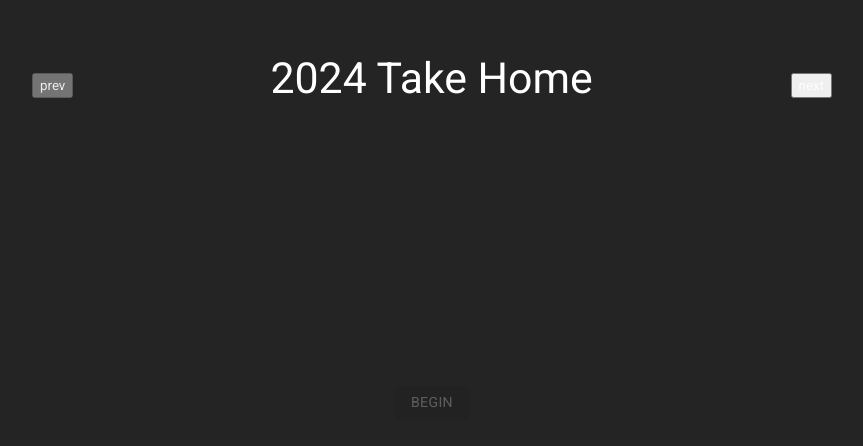
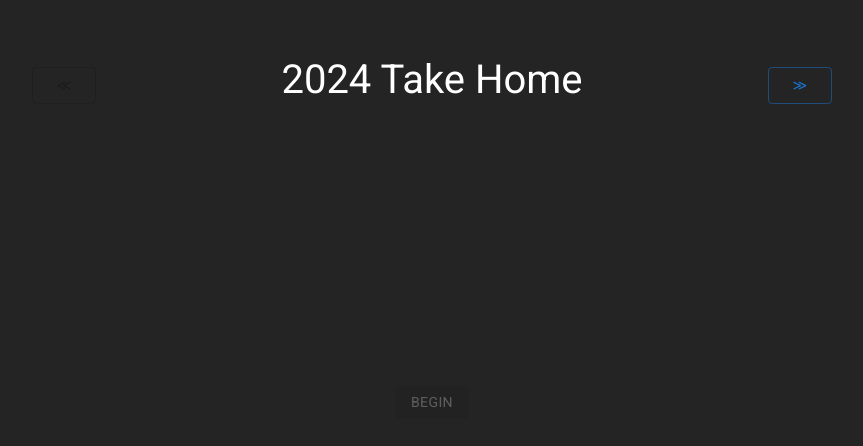
Before and after one commit to aokorodu/multiverse, a React (Vite) app in the folder the-multiverse/: page / in a window 1280 px wide. Shown: the part 298-744 px from the top of the page, without its empty margins (208-1071 px from the left). Built offline with nearby package versions, Linux system fonts and the light colour scheme.

Commit message:
button updates using material ui

```diff
--- a/the-multiverse/package.json
+++ b/the-multiverse/package.json
@@ -13,7 +13,8 @@
     "@emotion/react": "^11.11.4",
     "@emotion/styled": "^11.11.5",
     "@gsap/react": "^2.1.1",
-    "@mui/material": "^5.15.21",
+    "@mui/icons-material": "^5.16.0",
+    "@mui/material": "^5.16.0",
     "@react-three/drei": "^9.107.2",
     "@react-three/fiber": "^8.16.8",
     "@types/three": "^0.165.0",
--- a/the-multiverse/src/components/Intro.jsx
+++ b/the-multiverse/src/components/Intro.jsx
@@ -2,6 +2,7 @@ import { useRef, useState } from "react";
 import styles from "./Intro.module.css";
 import gsap from "gsap";
 import { useGSAP } from "@gsap/react";
+import Button from "@mui/material/Button";
 
 const Intro = ({ completedCallback }) => {
   const stage = useRef(null);
@@ -55,9 +56,13 @@ const Intro = ({ completedCallback }) => {
   return (
     <>
       <div className={styles.introHolder}>
-        <button onClick={prevPage} disabled={sceneNum == 0 ? true : false}>
-          prev
-        </button>
+        <Button
+          variant="outlined"
+          onClick={prevPage}
+          disabled={sceneNum == 0 ? true : false}
+        >
+          ≪
+        </Button>
 
         <svg ref={stage} width={"100%"} height={"100%"} viewBox={`0 0 800 610`}>
           <g id="Intro">
@@ -647,12 +652,13 @@ const Intro = ({ completedCallback }) => {
           </g>
         </svg>
         {
-          <button
+          <Button
+            variant="outlined"
             onClick={nextPage}
             disabled={sceneNum == sceneRefs.current.length - 1 ? true : false}
           >
-            next
-          </button>
+            ≫
+          </Button>
         }
       </div>
     </>
--- a/the-multiverse/src/components/TheScene.jsx
+++ b/the-multiverse/src/components/TheScene.jsx
@@ -13,6 +13,10 @@ import { AngleGraphic } from "./AngleGraphic";
 import { AngleInfo } from "./AngleInfo";
 import { DistanceInfo } from "./DistanceInfo";
 import { ReflectionLine } from "./ReflectionLine";
+import Button from "@mui/material/Button";
+import ZoomInIcon from "@mui/icons-material/ZoomIn";
+import ZoomOutIcon from "@mui/icons-material/ZoomOut";
+import { ZoomButton } from "./ZoomButton";
 
 function TheScene({ numOfReflections = 6, roomWidth, roomHeight }) {
   const stage = useRef(null);
@@ -352,10 +356,10 @@ function TheScene({ numOfReflections = 6, roomWidth, roomHeight }) {
     console.log("vbh:", vbh);
     if (vbh == roomHeight) {
       vbh = svgHeight;
-      e.target.innerHTML = "+";
+      //e.target.innerHTML = <ZoomInIcon />;
     } else {
       vbh = roomHeight;
-      e.target.innerHTML = "-";
+      // e.target.innerHTML = <ZoomOutIcon />;
     }
     stage.current.setAttribute("viewBox", `0 0 ${roomWidth} ${vbh}`);
   };
@@ -363,14 +367,15 @@ function TheScene({ numOfReflections = 6, roomWidth, roomHeight }) {
   return (
     <>
       <div id="holder">
-        <button
+        <Button
+          variant="text"
           id="zoom"
           onClick={(e) => {
             zoom(e);
           }}
         >
-          +
-        </button>
+          <ZoomButton />
+        </Button>
         <div id="svgHolder">
           <svg
             ref={stage}
--- /dev/null
+++ b/the-multiverse/src/components/ZoomButton.jsx
@@ -0,0 +1,17 @@
+import { useState } from "react";
+import IconButton from "@mui/material/IconButton";
+import ZoomInIcon from "@mui/icons-material/ZoomIn";
+import ZoomOutIcon from "@mui/icons-material/ZoomOut";
+
+export const ZoomButton = () => {
+  const [zoom, setZoom] = useState(true);
+  return (
+    <IconButton
+      onClick={(e) => {
+        setZoom(!zoom);
+      }}
+    >
+      {zoom ? <ZoomInIcon /> : <ZoomOutIcon />}
+    </IconButton>
+  );
+};
```
Also changed, not shown: 1 other file (tests, documents, lock files or other folders).
